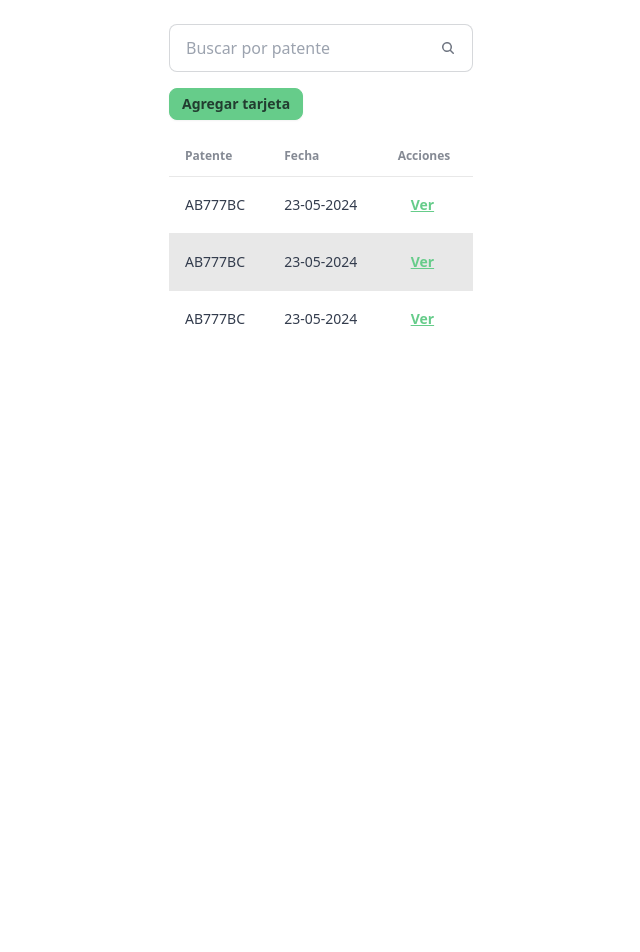
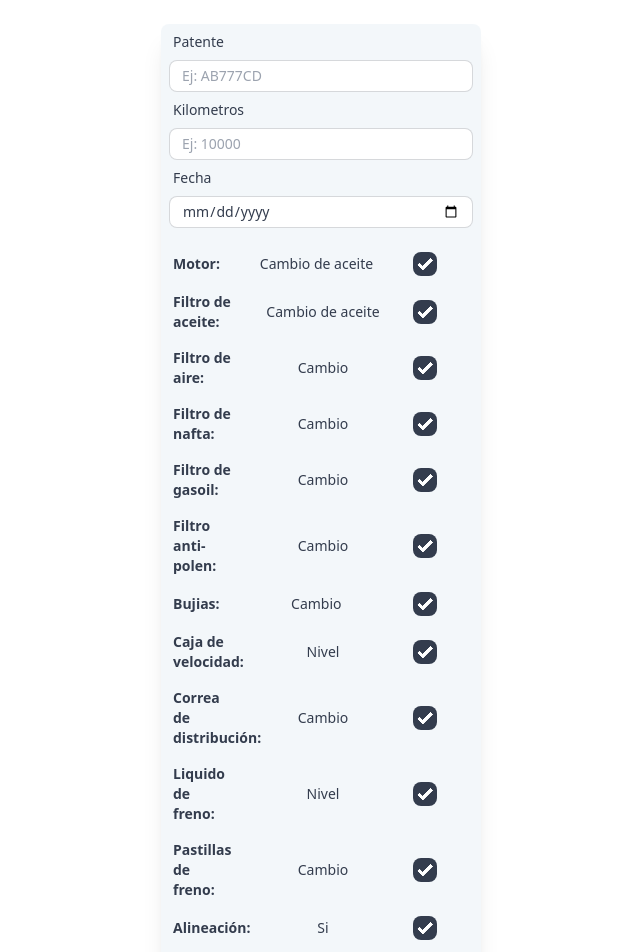
Before and after one commit to Frangia22/CarService, a React (Vite) app in the folder front/: page /add-card-servi in a window 1280 px wide. Shown: the top 952 px of the page, without its empty margins (319-959 px from the left). Before the commit the page ends 800 px from the top, so only its background shows below. Built offline with nearby package versions, Linux system fonts and the light colour scheme.

Commit message:
feat: :sparkles: Create page add card service

```diff
--- a/front/src/App.jsx
+++ b/front/src/App.jsx
@@ -1,12 +1,14 @@
 import './App.css'
 import { BrowserRouter, Routes, Route } from 'react-router-dom'
 import { Home } from './pages/Home'
+import { AddCardServi } from './pages/AddCardServi'
 
 function App () {
   return (
     <BrowserRouter>
       <Routes>
         <Route path='/' element={<Home />} />
+        <Route path='/add-card-servi' element={<AddCardServi />} />
         <Route path='/forbidden' element={<Home />} />
         <Route path='*' element={<Home />} />
       </Routes>
--- /dev/null
+++ b/front/src/pages/AddCardServi.jsx
@@ -0,0 +1,54 @@
+import { Link } from 'react-router-dom'
+
+export function InputText ({ label, placeholder, type, className }) {
+  return (
+    <label className={`form-control w-full mx-auto ${className}`}>
+      <div className='label'>
+        <span className='label-text'>{label}</span>
+      </div>
+      <input type={type} placeholder={placeholder} className='input input-bordered input-sm w-full' />
+    </label>
+  )
+}
+export function Checkbox ({ title, label, value }) {
+  return (
+    <div className='form-control'>
+      <label className='label cursor-pointer'>
+        <span className='label-text font-bold max-w-[3.75rem]'>{title}:</span>
+        <span className='label-text'>{label}</span>
+        <input type='checkbox' defaultChecked className='checkbox mr-8' />
+      </label>
+    </div>
+  )
+}
+export function AddCardServi () {
+  return (
+    <main className='md:w-full my-6'>
+      <section className='mx-4 md:w-1/4 md:mx-auto bg-slate-100/80 dark:bg-stone-800/50 rounded-lg shadow-xl'>
+        <form className='px-4 md:px-2'>
+          <InputText label='Patente' type='text' placeholder='Ej: AB777CD' />
+          <InputText label='Kilometros' type='text' placeholder='Ej: 10000' />
+          <InputText label='Fecha' type='date' className='mb-4' />
+          <Checkbox title='Motor' label='Cambio de aceite' />
+          <Checkbox title='Filtro de aceite' label='Cambio de aceite' />
+          <Checkbox title='Filtro de aire' label='Cambio' />
+          <Checkbox title='Filtro de nafta' label='Cambio' />
+          <Checkbox title='Filtro de gasoil' label='Cambio' />
+          <Checkbox title='Filtro anti-polen' label='Cambio' />
+          <Checkbox title='Bujias' label='Cambio' />
+          <Checkbox title='Caja de velocidad' label='Nivel' />
+          <Checkbox title='Correa de distribución' label='Cambio' />
+          <Checkbox title='Liquido de freno' label='Nivel' />
+          <Checkbox title='Pastillas de freno' label='Cambio' />
+          <Checkbox title='Alineación' label='Si' />
+          <Checkbox title='Diferencial' label='Si' />
+          <Checkbox title='Reemplazo agua motor' label='Si' />
+          <div className='flex justify-evenly py-4'>
+            <button type='submit' className='btn btn-sm btn-primary'>Agregar</button>
+            <Link to='/' class='btn btn-sm btn-outline btn-accent'>Cancelar</Link>
+          </div>
+        </form>
+      </section>
+    </main>
+  )
+}
--- a/front/src/pages/Home.jsx
+++ b/front/src/pages/Home.jsx
@@ -1,22 +1,24 @@
+import { Link } from 'react-router-dom'
+
 export function Home () {
   return (
     <>
       <main className='w-full my-6'>
-        <header className='w-full px-2 md:w-1/4 md:mx-auto'>
+        <header className='w-full px-4 md:w-1/4 md:mx-auto'>
           <label className='input input-bordered flex items-center gap-2'>
             <input type='text' className='grow' placeholder='Buscar por patente' />
             <svg xmlns='http://www.w3.org/2000/svg' viewBox='0 0 16 16' fill='currentColor' className='w-4 h-4 opacity-70'><path fillRule='evenodd' d='M9.965 11.026a5 5 0 1 1 1.06-1.06l2.755 2.754a.75.75 0 1 1-1.06 1.06l-2.755-2.754ZM10.5 7a3.5 3.5 0 1 1-7 0 3.5 3.5 0 0 1 7 0Z' clipRule='evenodd' /></svg>
           </label>
-          <button class='btn btn-sm btn-primary my-4'>Agregar tarjeta</button>
+          <Link to='add-card-servi' class='btn btn-sm btn-primary my-4'>Agregar tarjeta</Link>
         </header>
-        <div className='overflow-x-auto w-full md:w-1/4 px-2 md:mx-auto'>
-          <table className='table table-zebra'>
+        <div className='overflow-x-auto w-full md:w-1/4 px-4 md:mx-auto'>
+          <table className='table table-xs md:table-md table-zebra'>
             {/* head */}
             <thead>
               <tr>
-                <th>Patente</th>
-                <th>Fecha</th>
-                <th>Acciones</th>
+                <th className='text-neutral dark:text-neutral-content'>Patente</th>
+                <th className='text-neutral dark:text-neutral-content'>Fecha</th>
+                <th className='text-neutral dark:text-neutral-content'>Acciones</th>
               </tr>
             </thead>
             <tbody>
```
